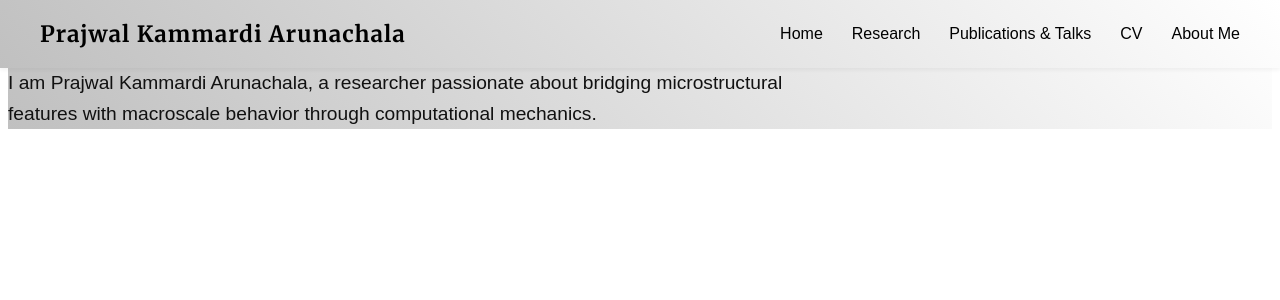
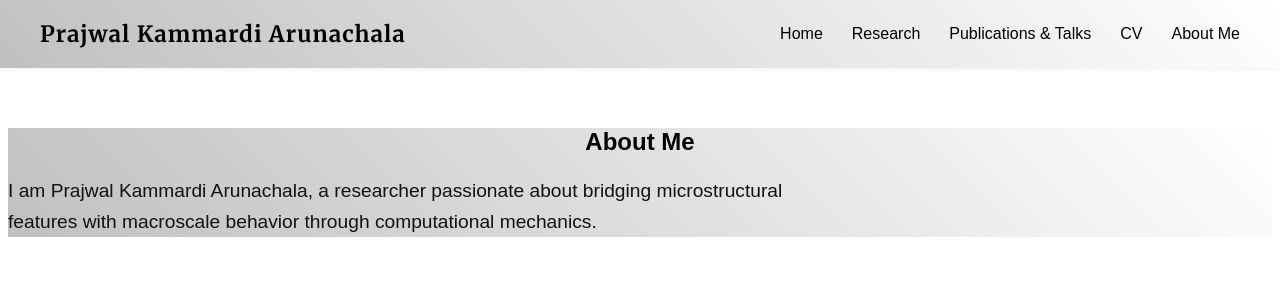
Before and after one commit to prajwalka/prajwalka.github.io, a Jekyll site: the page built from about.md, in a window 1280 px wide. Shown: the top 300 px of the page. Built offline with Jekyll 4.4.1, drawn with Linux system fonts in a browser that asks for light colours; some web fonts are replaced.

Commit message:
Updating homepage

```diff
--- a/assets/style.css
+++ b/assets/style.css
@@ -73,13 +73,13 @@ header.scrolled nav a:hover {
 
 /* Adjust the body content to avoid being hidden under the fixed header */
 body {
-  padding-top: 0px; /* Adjust based on your header height */
+  padding-top: 100px; /* Adjust based on your header height */
 }
 
 /* Main Content Area */
 main {
   background: linear-gradient(45deg, #C0C0C0, #FFFFFF); /* Gradient from light silver to white */
-  padding: 0;
+  /* padding: 0; */
   margin: 0;
 }
 
@@ -132,6 +132,7 @@ p {
 
 .video-section {
   margin: 0; /* Space around the video */
+  padding = 0;
   text-align: center; /* Center the video */
 }
 
```
